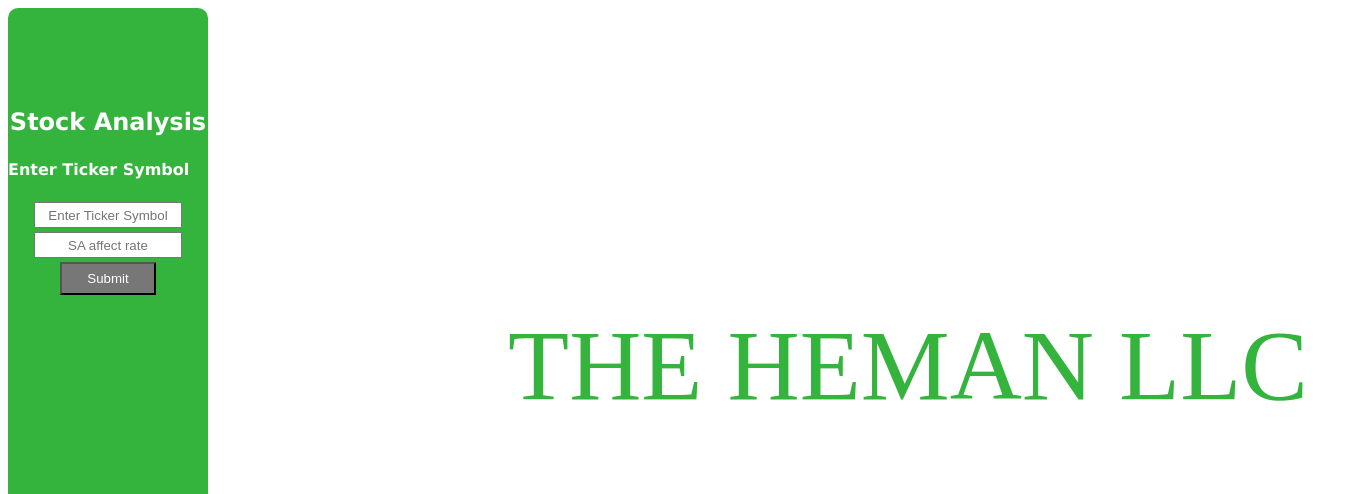
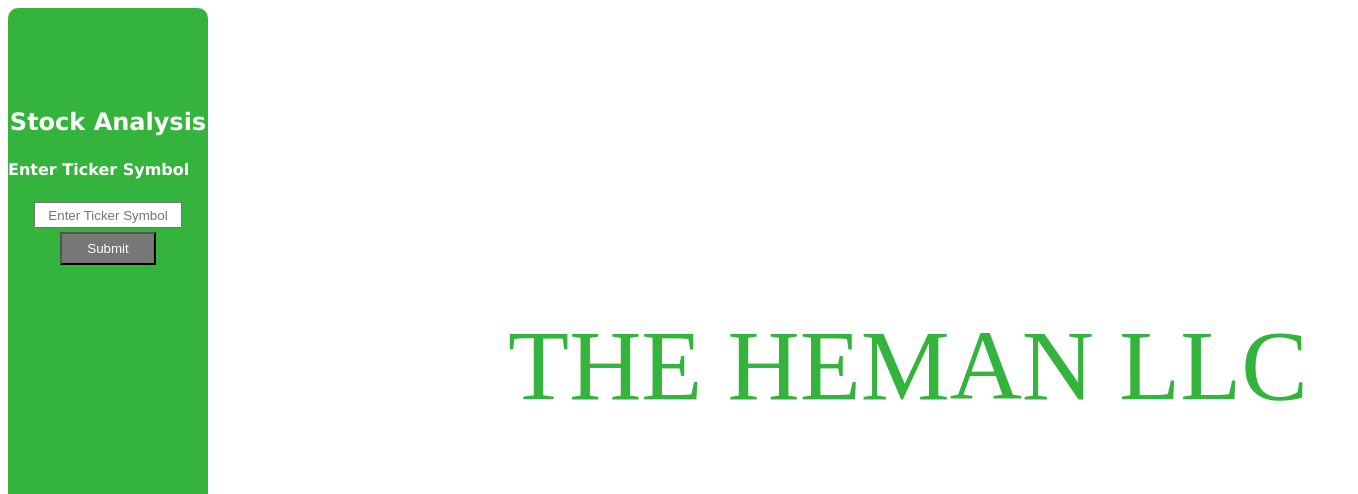
Before and after one commit to Jiayi-wmhh/LLCApp2, a Django app: page /stock/search in a window 1640 px wide. Shown: the top 494 px of the page, without its empty margins (0-1358 px from the left). Run offline with Django 4.2, Linux system fonts and the light colour scheme.

Commit message:
stack modi

```diff
--- a/stock/templates/stock/search.html
+++ b/stock/templates/stock/search.html
@@ -14,7 +14,6 @@
                     {% csrf_token %}
                     <input id = "textBox" type = "text" name = "ticker" placeholder="Enter Ticker Symbol" autocomplete="on" required>
                     <br>
-                    <input id = "textBox" type = "text" name = "SArate" placeholder="SA affect rate" autocomplete="on" required>
                     <input id = "submit" type = "submit" name = "button" value ="Submit">
                 </form>
             </div>
--- a/stock/views.py
+++ b/stock/views.py
@@ -41,9 +41,9 @@ def result(request):
     tweet_num = 100
     start_date = '2020-01-01'
     epoch_num = 10
-    affect_rate = request.POST.get('SArate')
-    affect_rate = float(affect_rate)
-    print(affect_rate)
+    # affect_rate = request.POST.get('SArate')
+    # affect_rate = float(affect_rate)
+    # print(affect_rate)
     apikey = "&token=c8kjg9qad3ibbdm3takg"
     res = []
 
```
